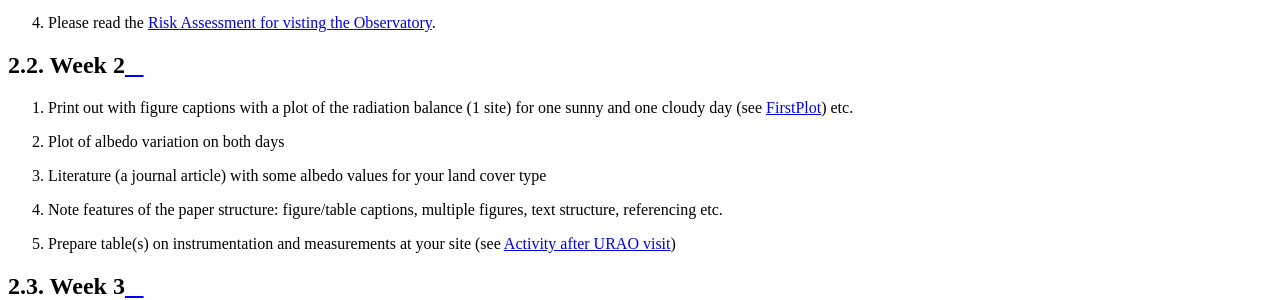
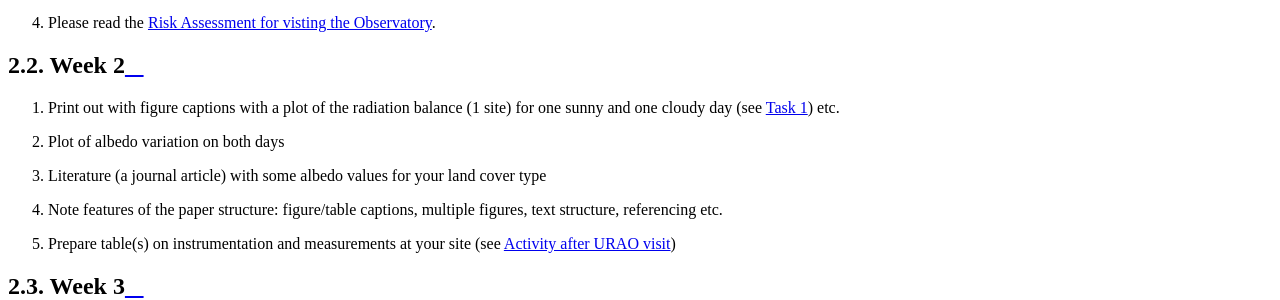
Before and after one commit to BLM-UoR/BLM, a Sphinx documentation site: the page built from docs/BringToClass.rst, in a window 1280 px wide and 900 px high, scrolled down 1260 px. Shown: the part 161-461 px from the top of the window. Built offline with Sphinx 7.4.7 and the Read the Docs theme 2.0.0, drawn with Linux system fonts in a browser that asks for light colours.

Commit message:
fix links

```diff
--- a/docs/BringToClass.rst
+++ b/docs/BringToClass.rst
@@ -21,7 +21,7 @@
 Week 2
 ------
 
-#. Print out with figure captions with a plot of the radiation balance (1 site) for one sunny and one cloudy day (see `FirstPlot <FirstPlot.rst>`__) etc.
+#. Print out with figure captions with a plot of the radiation balance (1 site) for one sunny and one cloudy day (see `Task 1 <tasks/task1.ipynb>`__) etc.
 #. Plot of albedo variation on both days
 #. Literature (a journal article) with some albedo values for your land cover type
 #. Note features of the paper structure: figure/table captions, multiple figures, text structure, referencing etc.
```
